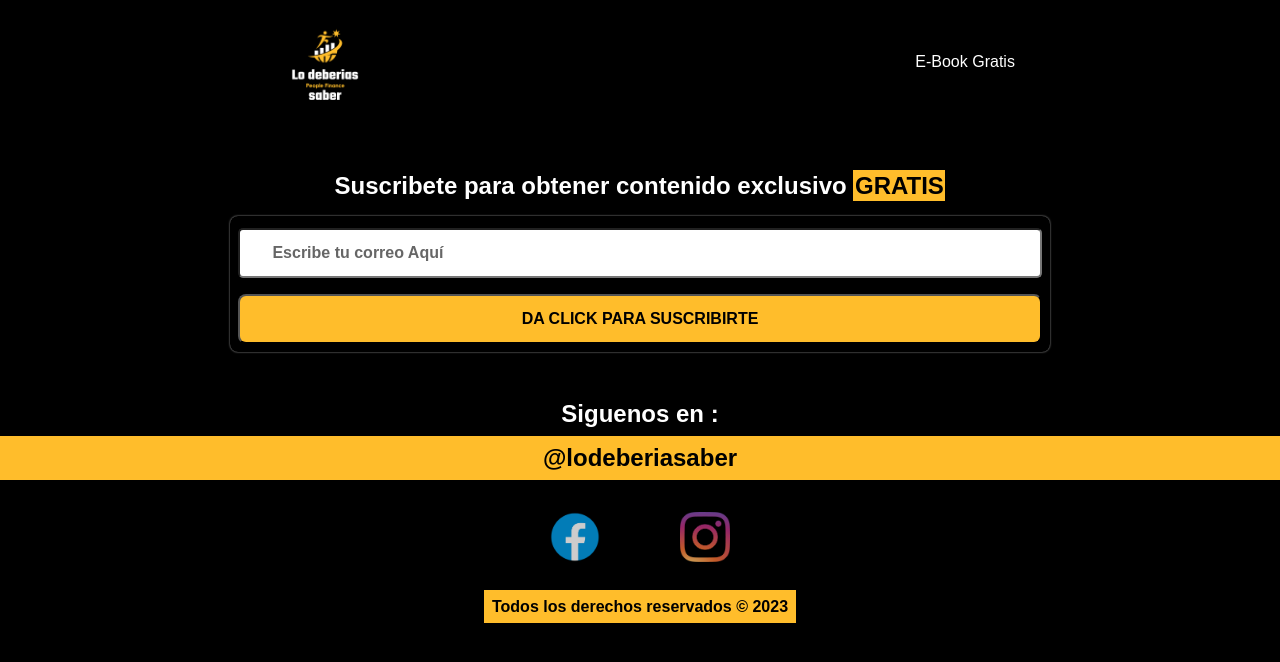
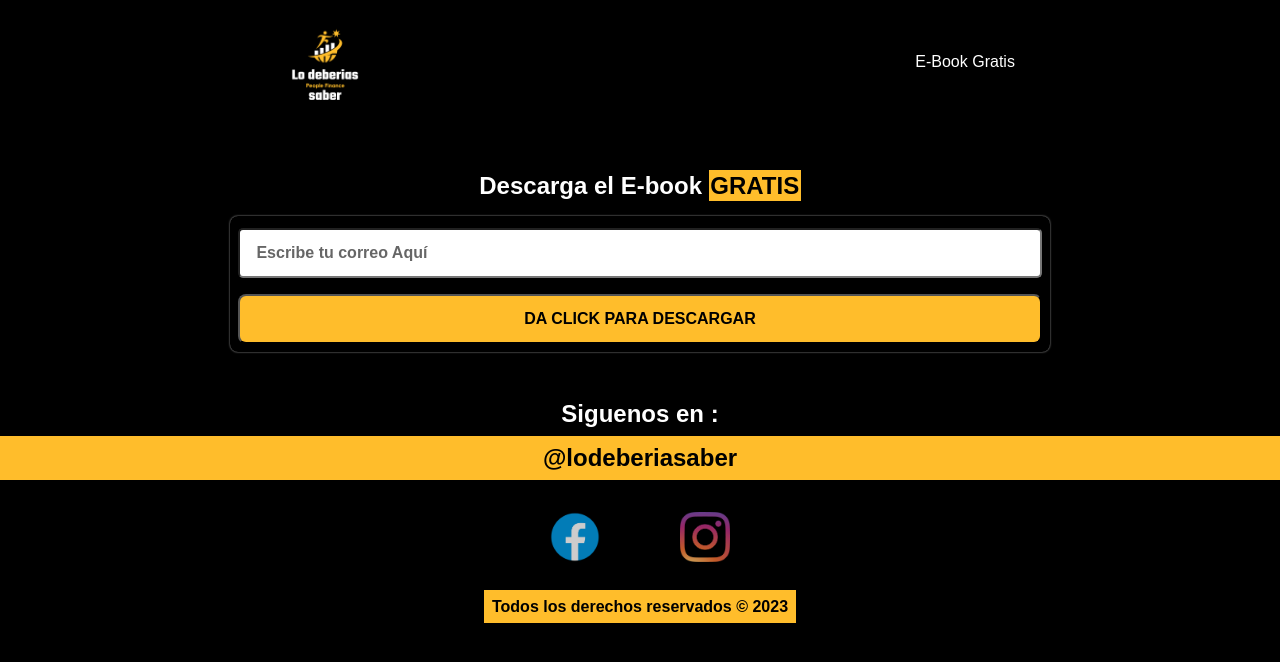
Before and after one commit to Juanpabedoyav/template-landing-page, a Next.js app: page /ebook in a window 1280 px wide. Shown: the top 662 px of the page. Built offline with nearby package versions, Linux system fonts and the light colour scheme; a web font is replaced by a local one.

Commit message:
📦 NEW:  add props for form

```diff
--- a/src/components/Form/index.js
+++ b/src/components/Form/index.js
@@ -3,7 +3,7 @@ import { saveData } from '../../helpers/saveData'
 import { addDoc, collection } from 'firebase/firestore'
 import { db } from '../../firebase/config'
 import { FormSC } from './style'
-export const Form = () => {
+export const Form = ({ text, action }) => {
   const [mail, setMail] = useState({})
   const debounceRef = useRef()
 
@@ -23,8 +23,7 @@ export const Form = () => {
   return (
     <>
       <p style={{ color: 'white', marginBottom: '1rem' }}>
-        Suscribete para obtener contenido exclusivo{' '}
-        <span className={'title'}>GRATIS</span>
+        {text} <span className={'title'}>GRATIS</span>
       </p>
       <FormSC>
         <form onSubmit={handleSubmit}>
@@ -37,7 +36,7 @@ export const Form = () => {
               required={true}
             />
           </div>
-          <button type='submit'>DA CLICK PARA SUSCRIBIRTE </button>
+          <button type='submit'>DA CLICK PARA {action} </button>
         </form>
       </FormSC>
     </>
--- a/src/components/Form/style.js
+++ b/src/components/Form/style.js
@@ -17,7 +17,7 @@ export const FormSC = styled.section`
         width: 100%;
         height: 50px;
         border-radius: 5px;
-        padding-left: 2rem;
+        padding-left: 1rem;
 
         ::placeholder {
           font-size: 1rem;
--- a/src/screens/EbookScreen/index.js
+++ b/src/screens/EbookScreen/index.js
@@ -6,7 +6,7 @@ export const EbookScreen = () => {
   return (
     <>
       <Header />
-      <Form />
+      <Form text={'Descarga el E-book'} action={'DESCARGAR'} />
       <Footer />
     </>
   )
--- a/src/screens/Main/index.js
+++ b/src/screens/Main/index.js
@@ -8,7 +8,10 @@ export const Main = () => {
     <>
       <Header />
       <Banner />
-      <Form />
+      <Form
+        text={'Suscribete para obtener contenido exclusivo'}
+        action={'SUSCRIBIRTE'}
+      />
       <Footer />
     </>
   )
```
